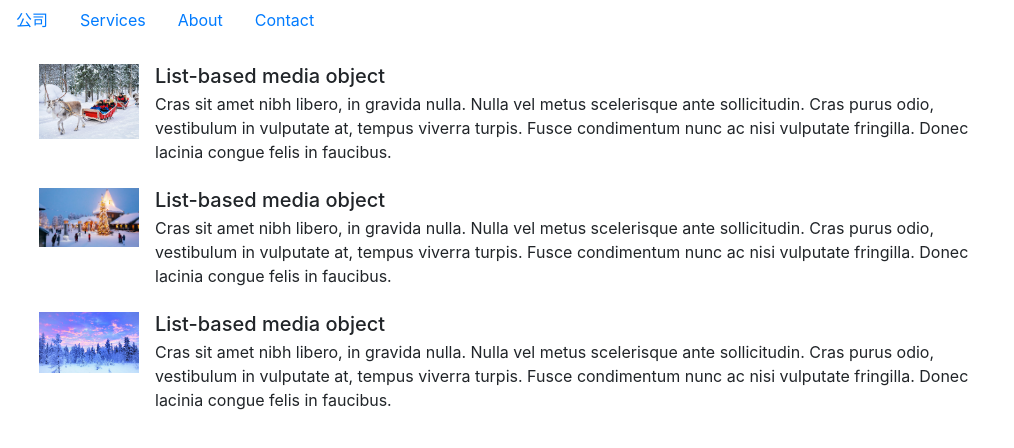
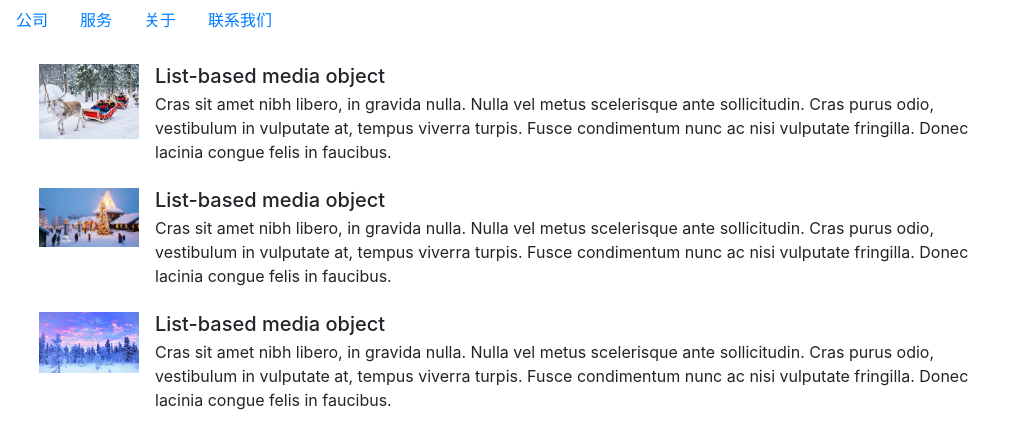
Before and after one commit to anson2004/vue-starter, a Vue app: page / in a window 1280 px wide. Shown: the top 448 px of the page, without its empty margins (0-1014 px from the left). Built offline with nearby package versions, Linux system fonts and the light colour scheme.

Commit message:
add some trans

```diff
--- a/src/components/NavBar.vue
+++ b/src/components/NavBar.vue
@@ -2,9 +2,9 @@
  <div>
   <b-nav>
     <b-nav-item active> <router-link to="/company">{{ $t('company') }}</router-link></b-nav-item>
-    <b-nav-item><router-link to="/company">Services</router-link></b-nav-item>
-    <b-nav-item><router-link to="/about">About</router-link></b-nav-item>
-    <b-nav-item><router-link to="/contact">Contact</router-link></b-nav-item>
+    <b-nav-item><router-link to="/company">{{ $t('service') }}</router-link></b-nav-item>
+    <b-nav-item><router-link to="/about">{{ $t('about') }}</router-link></b-nav-item>
+    <b-nav-item><router-link to="/contact">{{ $t('contact') }}</router-link></b-nav-item>
   </b-nav>
 </div>
 </template>
--- a/src/plugins/i18n.js
+++ b/src/plugins/i18n.js
@@ -6,9 +6,17 @@ Vue.use(VueI18n);
 const messages = {
     'en': {
         "company": 'Company',
+        "service": 'Service',
+        "contact": 'Contact',
+        "blog": 'Blog',
+        "about": 'About',
     },
     'zh': {
         "company": '公司',
+        "service": '服务',
+        "contact": '联系我们',
+        "blog": '博客',
+        "about": '关于',
     }
 };
 
```
